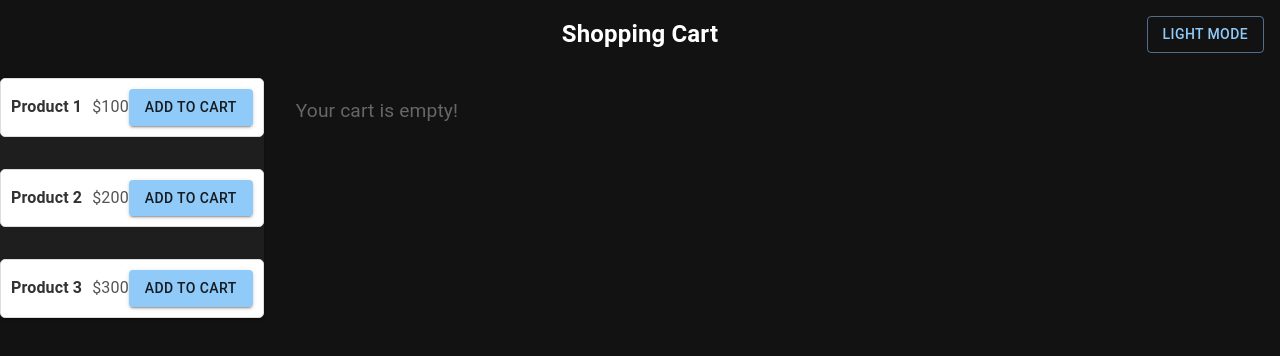
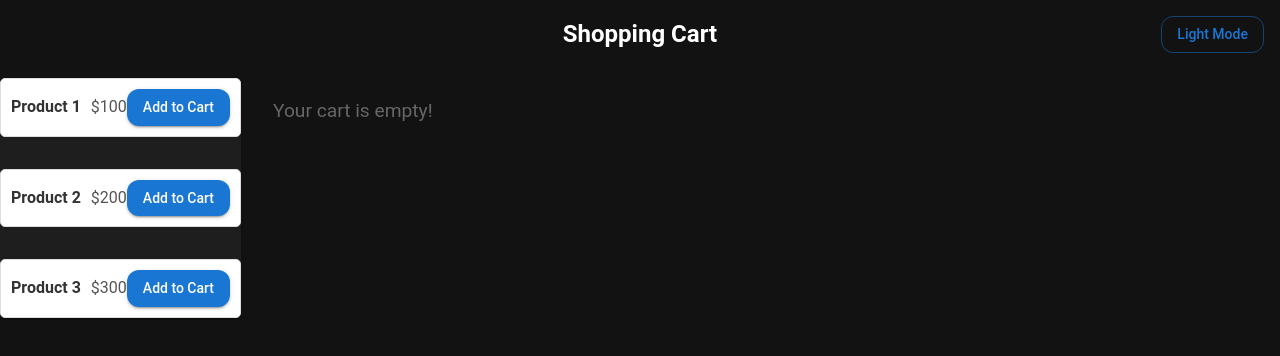
Before and after one commit to Ritesh-Chandra-Roy/react-cart-app, a React app: page / in a window 1280 px wide. Shown: the top 356 px of the page. Built offline with nearby package versions, Linux system fonts and the light colour scheme.

Commit message:
created custom theme provider.
Custom theme provider will keep the code modular and theme logic centralized for the ease of future changes

```diff
--- a/src/index.js
+++ b/src/index.js
@@ -1,36 +1,17 @@
-import React, { useState } from "react";
-import ReactDOM from "react-dom/client";
-import { ThemeProvider, createTheme } from '@mui/material/styles';
-import CssBaseline from '@mui/material/CssBaseline';
-import CartPage from "./App";
-import "./App.css";
+import React, { useState } from 'react';
+import ReactDOM from 'react-dom/client';
+import App from './App';
+import CustomThemeProvider from './theme/CustomThemeProvider';
 
-const Index = () => {
-    const [isDarkMode, setIsDarkMode] = useState(true);
+const Root = () => {
+  const [isDarkMode, setIsDarkMode] = useState(true);
 
-    const toggleDarkMode = () => {
-        setIsDarkMode(prev => !prev);
-    };
-
-    const theme = createTheme({
-        palette: {
-            mode: isDarkMode ? 'dark' : 'light',
-        },
-    });
-
-    return (
-        <ThemeProvider theme={theme}>
-            <CssBaseline />
-            <CartPage isDarkMode={isDarkMode} toggleDarkMode={toggleDarkMode} />
-        </ThemeProvider>
-    );
+  return (
+    <CustomThemeProvider mode={isDarkMode ? 'dark' : 'light'}>
+      <App isDarkMode={isDarkMode} toggleDarkMode={() => setIsDarkMode((prev) => !prev)} />
+    </CustomThemeProvider>
+  );
 };
 
-const root = ReactDOM.createRoot(document.getElementById("root"));
-
-// Render the App component
-root.render(
-    <React.StrictMode>
-        <Index />
-    </React.StrictMode>
-);
+const root = ReactDOM.createRoot(document.getElementById('root'));
+root.render(<Root />);
--- /dev/null
+++ b/src/theme/CustomThemeProvider.js
@@ -0,0 +1,17 @@
+// theme/CustomThemeProvider.js
+import { ThemeProvider, CssBaseline } from '@mui/material';
+import React from 'react';
+import { getTheme } from './theme';
+
+const CustomThemeProvider = ({ children, mode }) => {
+  const theme = getTheme(mode);
+
+  return (
+    <ThemeProvider theme={theme}>
+      <CssBaseline />
+      {children}
+    </ThemeProvider>
+  );
+};
+
+export default CustomThemeProvider;
--- /dev/null
+++ b/src/theme/theme.js
@@ -0,0 +1,36 @@
+// theme/theme.js
+import { createTheme } from '@mui/material/styles';
+
+const getDesignTokens = (mode) => ({
+    palette: {
+        mode,
+        primary: {
+            main: '#1976d2',
+        },
+        secondary: {
+            main: '#9c27b0',
+        },
+    },
+    typography: {
+        fontFamily: `'Roboto', 'Helvetica', 'Arial', sans-serif`,
+    },
+    components: {
+        MuiButton: {
+            styleOverrides: {
+                root: {
+                    borderRadius: '12px',
+                    textTransform: 'none',
+                },
+            },
+        },
+        MuiIconButton: {
+            styleOverrides: {
+                root: {
+                    padding: '6px',
+                },
+            },
+        },
+    },
+});
+
+export const getTheme = (mode = 'dark') => createTheme(getDesignTokens(mode));
```
